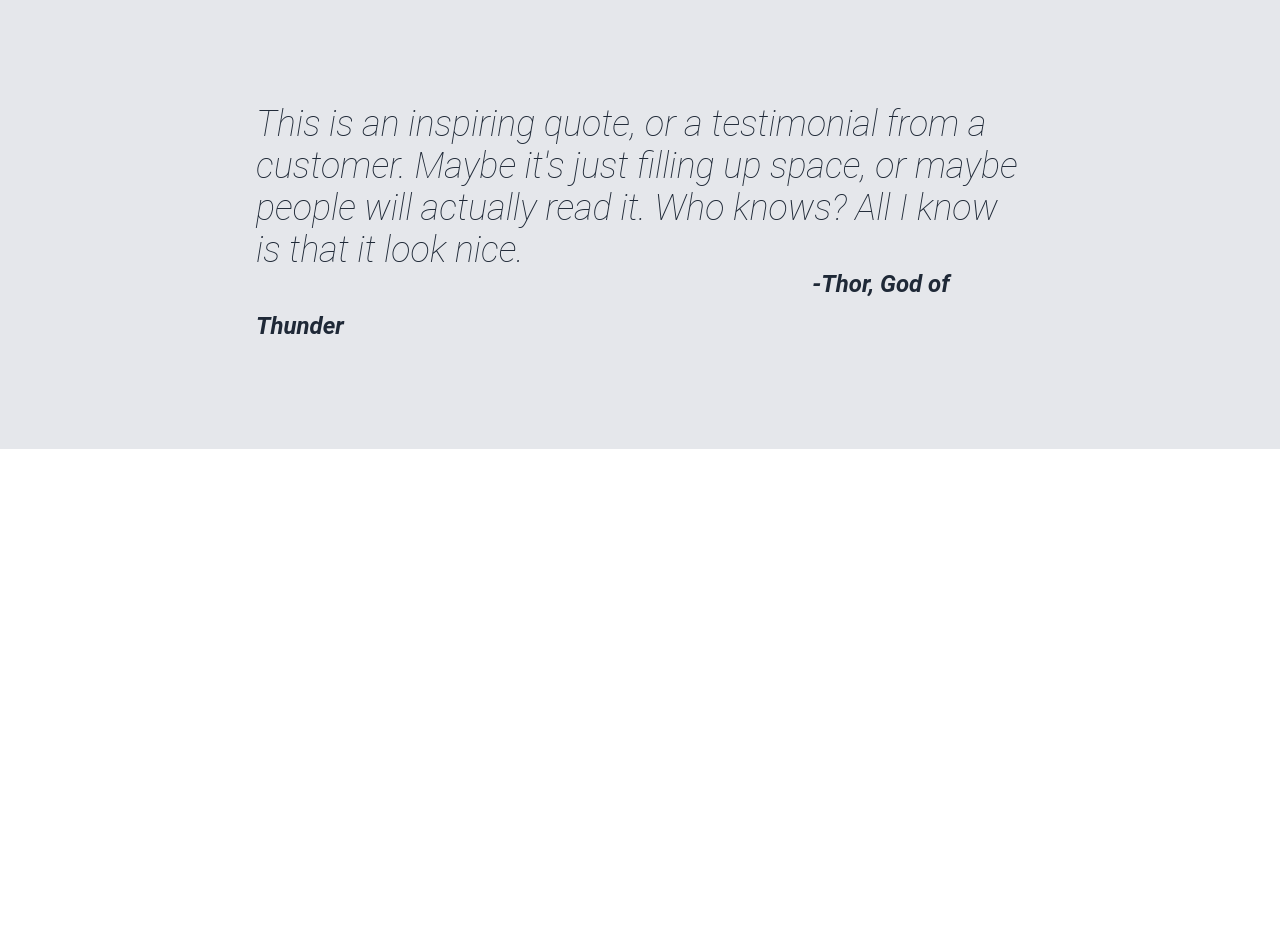
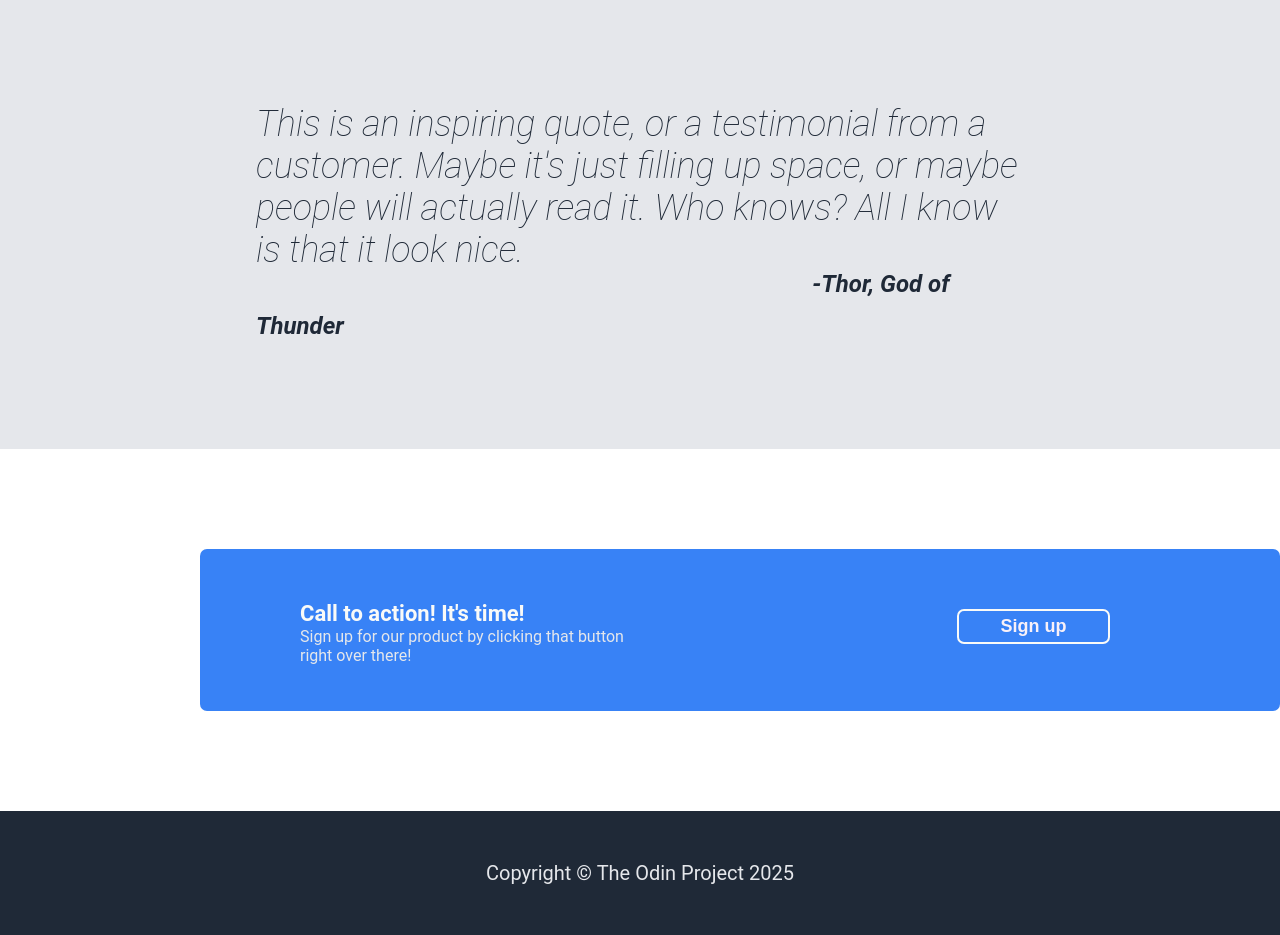
Before and after one commit to Seppxku/landing-page, a plain HTML site: page index.html in a window 1280 px wide. Shown: the part 1162-2097 px from the top of the page. Before the commit the page ends 1611 px from the top, so only its background shows below. Drawn offline with Linux system fonts and the light colour scheme.

Commit message:
feat(pages): footer section completed

```diff
--- a/css/style.css
+++ b/css/style.css
@@ -127,3 +127,67 @@ body {
     position: relative;
     top: 30px;
 }
+
+.cta {
+    display: flex;
+    margin-left: 200px;
+    align-items: center;
+    max-width: 100%;
+
+}
+
+.container-cta {
+    margin-top: 100px;
+    background-color: #3882F6;
+    max-width: 100%;
+    padding-top: 30px;
+    padding-left: 100px;
+    padding-bottom: 30px;
+    border-radius: 7px;
+    display: flex;
+    justify-content: space-between;
+    margin-bottom: 100px;
+}
+
+
+
+.container-cta h3 {
+    color: #F9FAF8;
+    font-size: 22px;
+    margin-bottom: 1px;
+}
+
+.container-cta p {
+    color: #E5E7EB;
+    margin-top: 0;
+}
+
+.cta-text {
+    width: 100%;
+}
+
+.container-cta button {
+    margin-left: 300px;
+    margin-right: 170px;
+    color: #F9F1F8;
+    background-color: #3882F6;
+    border: 2px solid #F9FAF8;
+    border-radius: 7px;
+    height: 100%;
+    padding-top: 5px;
+    padding-bottom: 5px;
+    margin-top: 30px;
+    font-size: 18px;
+    font-weight: bold;
+    width: 40%;
+}
+
+.footer {
+    background-color: #1F2937;
+    color: #E5E7EB;
+    display: flex;
+    justify-content: center;
+    align-items: center;
+    padding: 30px 0;
+    font-size: 20px;
+}
--- a/index.html
+++ b/index.html
@@ -73,6 +73,22 @@
         </p>
     </div>
 
+    <div class="cta">
+        <div class="container-cta">
+            <div class="cta-text">
+                <h3>Call to action! It's time!</h3>
+                <p>Sign up for our product by clicking that button right over there!</p>
+            </div>
+            <button>Sign up</button>
+        </div>
+    </div>
+
+    <div class="footer">
+        <p>Copyright &copy The Odin Project 2025</p>
+
+    </div>
+
+
 </body>
 
 </html>
```
